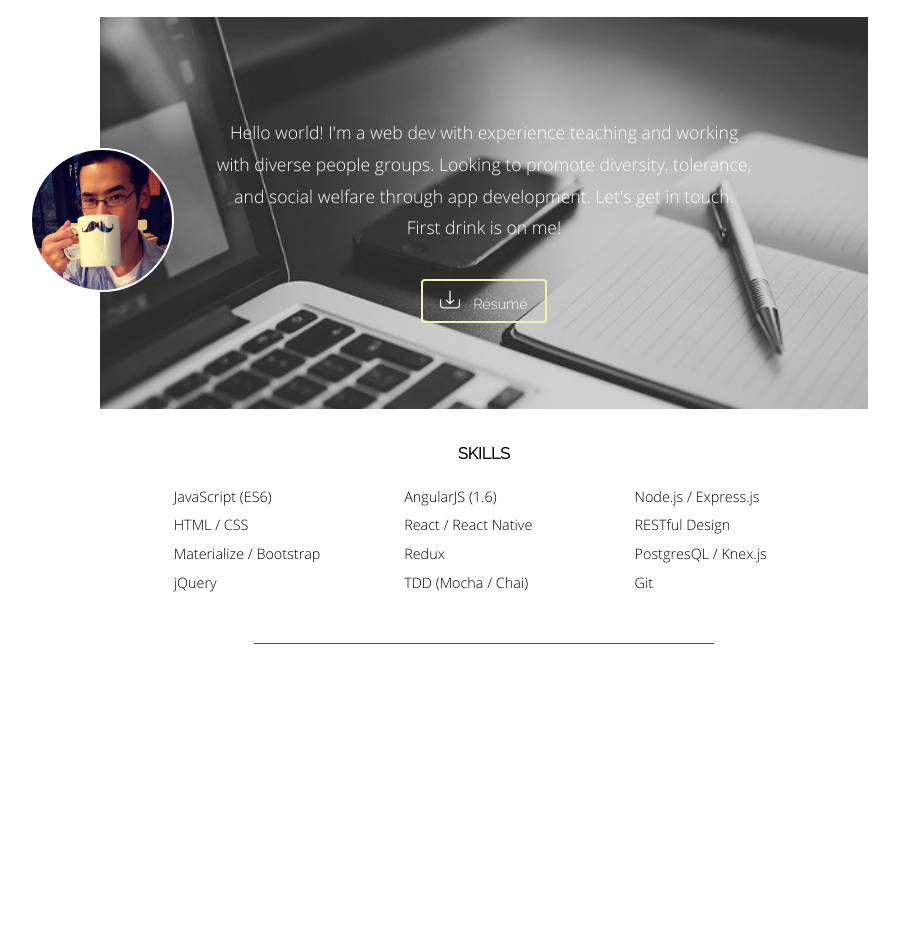
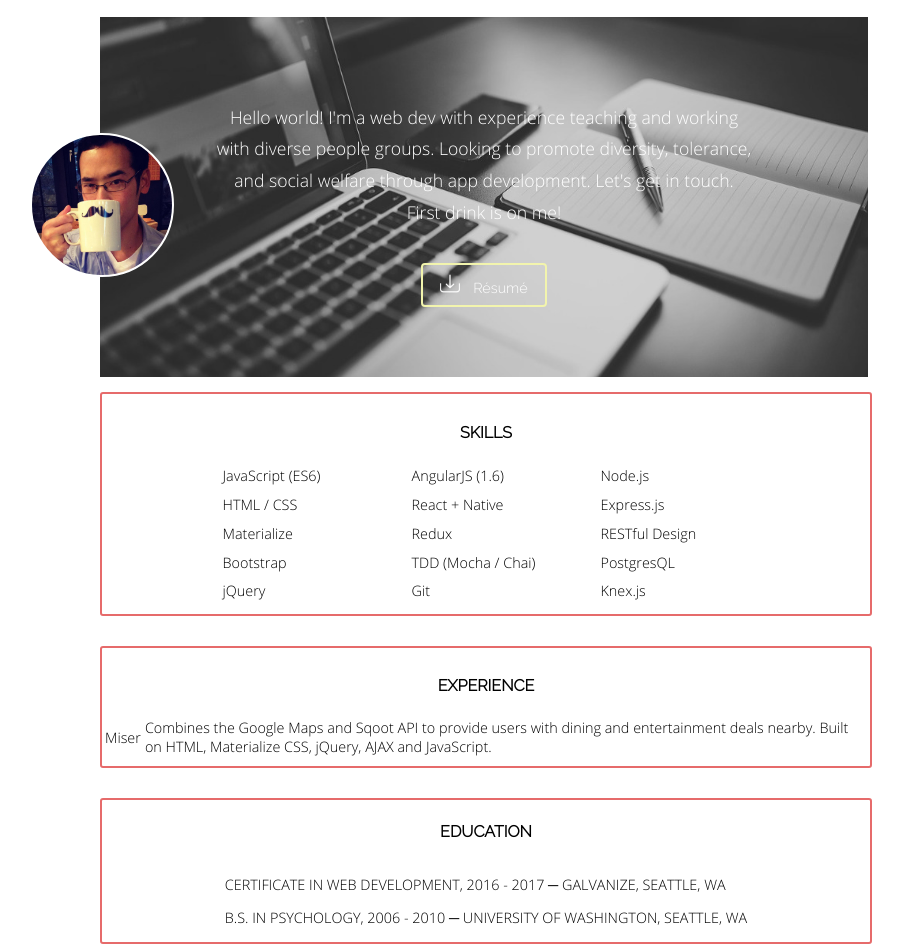
Before and after one commit to xchau/personal-webpage, a website: page public/about.html in a window 1280 px wide. Shown: the part 71-1015 px from the top of the page, without its empty margins (156-1059 px from the left). Before the commit the page ends 800 px from the top, so only its background shows below. Drawn offline with Linux system fonts and the light colour scheme.

Commit message:
style cv to about

```diff
--- a/public/about.html
+++ b/public/about.html
@@ -3,7 +3,7 @@
   <head>
     <meta charset="utf-8">
     <link href="./styles/index.css" rel="stylesheet" />
-    <link href="./styles/cv.css" rel="stylesheet" />
+    <link href="./styles/about.css" rel="stylesheet" />
     <title>Minh Chau: Curriculum Vitae</title>
   </head>
   <body>
@@ -36,36 +36,46 @@
         </a>
       </div>
 
+      <div id="info-container">
+        <div class="vert-line"></div>
         <section id="skills-container">
-        <!-- <div> -->
-          <!-- <img alt="skills" class="section-icon" src="./assets/img/lit-bolt.png" /> -->
-        <!-- </div> -->
           <h4 class="section-header">SKILLS</h4>
           <div>
             <ul>
               <li>JavaScript (ES6)</li>
               <li>HTML / CSS</li>
-            <li>Materialize / Bootstrap</li>
+              <li>Materialize</li>
+              <li>Bootstrap</li>
               <li>jQuery</li>
             </ul>
             <ul>
               <li>AngularJS (1.6)</li>
-            <li>React / React Native</li>
+              <li>React + Native</li>
               <li>Redux</li>
               <li>TDD (Mocha / Chai)</li>
+              <li>Git</li>
             </ul>
             <ul>
-            <li>Node.js / Express.js</li>
+              <li>Node.js</li>
+              <li>Express.js</li>
               <li>RESTful Design</li>
-            <li>PostgresQL / Knex.js</li>
-            <li>Git</li>
+              <li>PostgresQL</li>
+              <li>Knex.js</li>
             </ul>
           </div>
         </section>
-
-      <div class="horiz-line"></div>
-
-      <!-- <section id="edu-container">
+        <div class="spacer"></div>
+        <section id="edu-container">
+          <h4 class="section-header">EXPERIENCE</h4>
+          <table>
+            <tr>
+              <td>Miser</td>
+              <td>Combines the Google Maps and Sqoot API to provide users with dining and entertainment deals nearby. Built on HTML, Materialize CSS, jQuery, AJAX and JavaScript.</td>
+            </tr>
+          </table>
+        </section>
+        <div class="spacer"></div>
+        <section id="edu-container">
           <h4 class="section-header">EDUCATION</h4>
           <div>
             <p>
@@ -75,7 +85,8 @@
               B.S. IN PSYCHOLOGY, 2006 - 2010 ─ UNIVERSITY OF WASHINGTON, SEATTLE, WA
             </p>
           </div>
-      </section> -->
+        </section>
+      </div>
     </main>
   </body>
 </html>
--- a/public/styles/cv.css
+++ b/public/styles/about.css
@@ -1,6 +1,7 @@
 body {
   display: flex;
   justify-content: flex-start;
+  /*min-height: 1000px;*/
 }
 
 #nav-container {
@@ -17,7 +18,7 @@ body {
   display: flex;
   flex-direction: column;
   justify-content: center;
-  min-height: 55%;
+  min-height: 360px;
   margin-bottom: 15px;
   position: relative;
 }
@@ -59,23 +60,38 @@ body {
   width: 16%;
 }
 
+#info-container {
+  height: auto;
+  position: relative;
+  width: 100%;
+}
+
 #skills-container, #edu-container {
   align-items: center;
-  /*border: 1px solid black;*/
+  background-color: #fff;
+  border: 2px solid #e66b6b;
+  border-radius: 3px;
   display: flex;
   flex-direction: column;
   justify-content: center;
-  margin: 10px 0;
+  min-height: 22%;
+  /*margin-top: 22px;
+  margin-bottom: 28px;*/
   width: 100%;
+  z-index: 100;
+}
+
+#skills-container {
+  min-height: 220px;
 }
 
 #skills-container div {
   display: flex;
   flex-direction: row;
   justify-content: center;
-  margin-left: 7%;
-  margin-right: 3%;
-  width: 90%;
+  margin-left: 6%;
+  margin-right: 6%;
+  width: 88%;
 }
 
 #skills-container ul {
@@ -86,30 +102,18 @@ body {
   margin: 0;
   margin-left: 20px;
   padding: 0;
-  width: 80%;
+  width: 25%;
 }
 
-/*#skills-container div:first-child {
-  align-items: center;
-  border-radius: 50%;
-  border: 1px solid #2a2a2a;
-  display: flex;
-  height: 1.8rem;
-  justify-content: center;
-  width: 1.8rem;
-}*/
+#edu-container {
+  font-family: opensans-light, Helvetica Neue, Raleway, sans-serif;
+  font-size: 0.9rem;
+}
 
 .resume-icon {
   height: 1.2rem;
   margin-right: 10px;
   width: 1.2rem;
-}
-
-.section-icon {
-  height: 2.3rem;
-  left: 0;
-  position: absolute;
-  width: 2.3rem;
 }
 
 .skills {
@@ -120,15 +124,31 @@ body {
   /*border-bottom: 1px solid #444;*/
   font-family: Raleway, sans-serif;
   font-size: 1rem;
-  margin-top: 10px;
+  /*margin-top: 10px;*/
   margin-bottom: 20px;
   text-align: center;
 }
 
-.horiz-line {
-  border-top: 1px solid #505050;
-  margin: 35px 0;
-  width: 60%;
+.spacer {
+  background-color: transparent;
+  /*height: 1px;*/
+  margin: 30px 0;
+  width: 100%;
 }
 
+/*.horiz-line {
+  border-top: 1px solid #505050;
+  height: 1px;
+  margin: 25px 0;
+  width: 88%;
+}
+
+.vert-line {
+  position: absolute;
+  border-left: 1px solid black;
+  left: 50%;
+  height: 100%;
+  width: 1px;
+  z-index: -10;
+}*/
 /*.info-row*/
```
Lines whose indentation alone changed are shown as unchanged.
